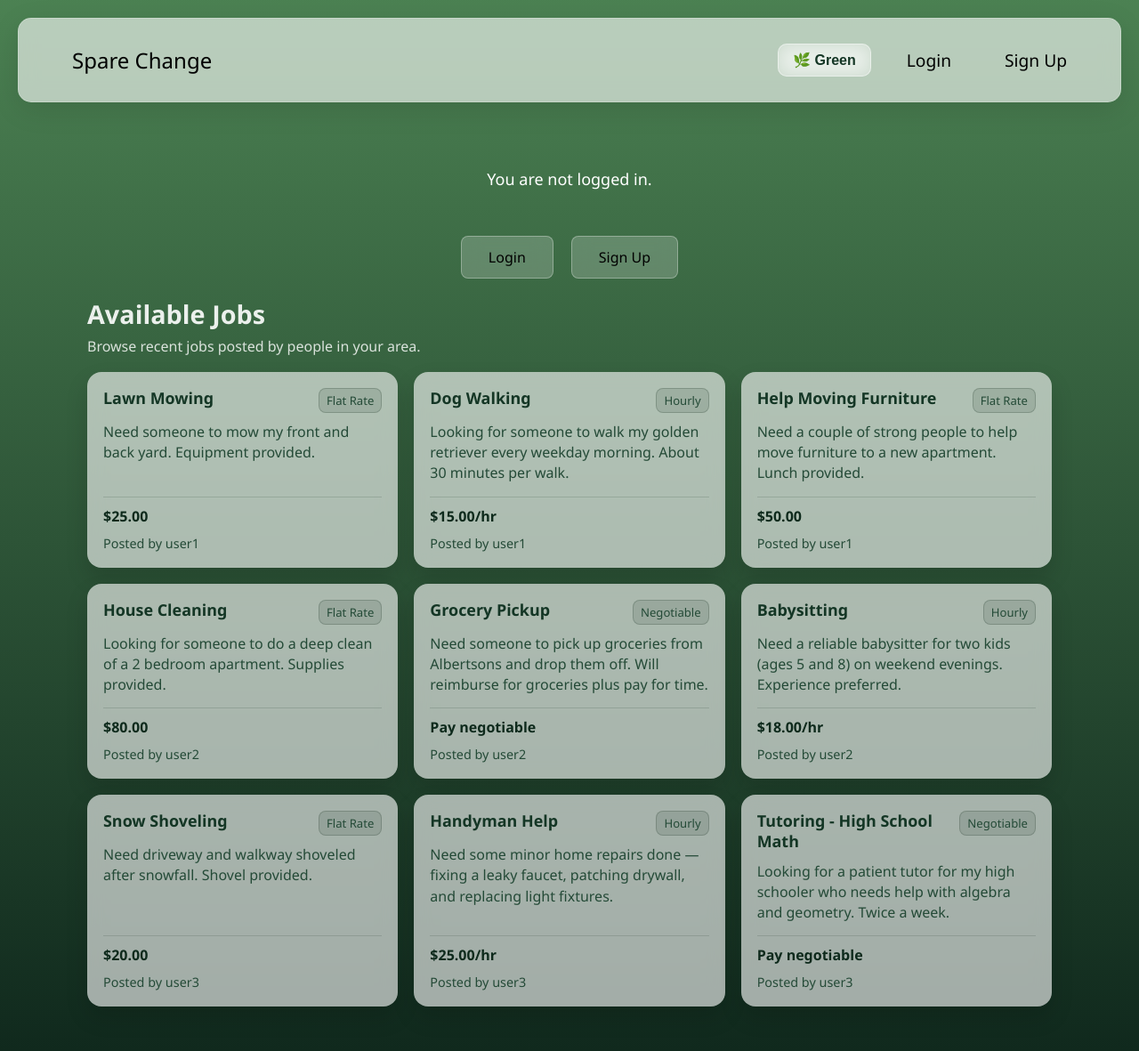
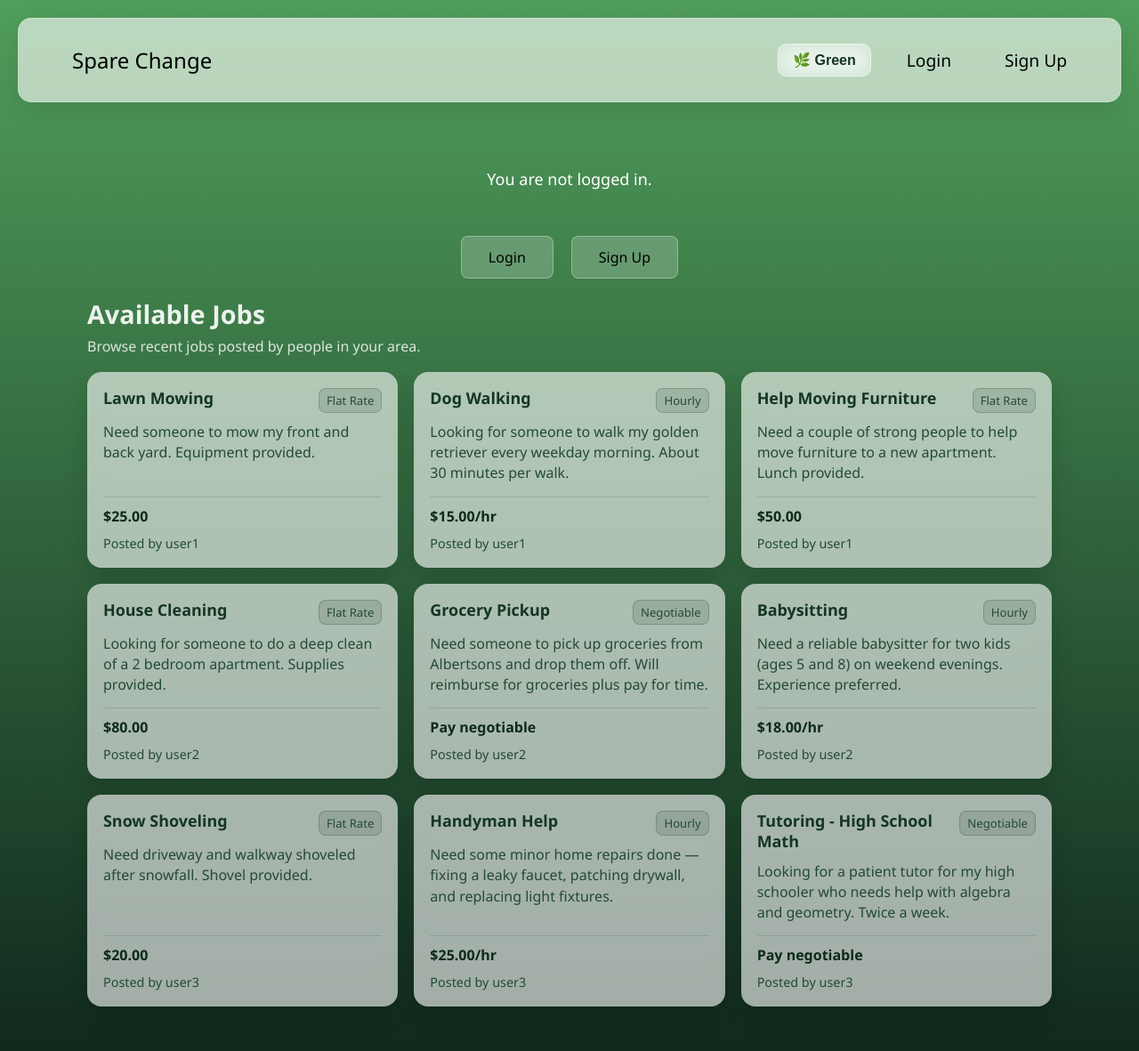
Before and after one commit to Tevans002/Advanced_Software_Science, a Django app: page / in a window 1280 px wide. Shown: the whole page at 89% size. Run offline with Django 5.2, Linux system fonts and the light colour scheme; data comes from the database, SQL or seed files in the repository; data that the repository does not hold is empty.

Commit message:
fixed background color for themes

```diff
--- a/SpareChange/static/styles/base.css
+++ b/SpareChange/static/styles/base.css
@@ -1,7 +1,7 @@
 /* CSS Variables for Theme Support */
 :root,
 [data-theme="default"] {
-  --bg-gradient-start: #29d03fc1;
+  --bg-gradient-start: #198027c1;
   --bg-gradient-end: #10291d;
   --card-bg: rgba(255, 255, 255, 0.61);
   --nav-bg: rgba(255, 255, 255, 0.61);
@@ -91,8 +91,8 @@
 
 body {
   font-family: "Segoe UI", Tahoma, Geneva, Verdana, sans-serif;
-  background: linear-gradient(#12591bc1 0%, #10291d 100%);
   min-height: 100vh;
+  background: linear-gradient(var(--bg-gradient-start) 0%, var(--bg-gradient-end) 100%);
   transition: background 0.3s ease;
 }
 
```
